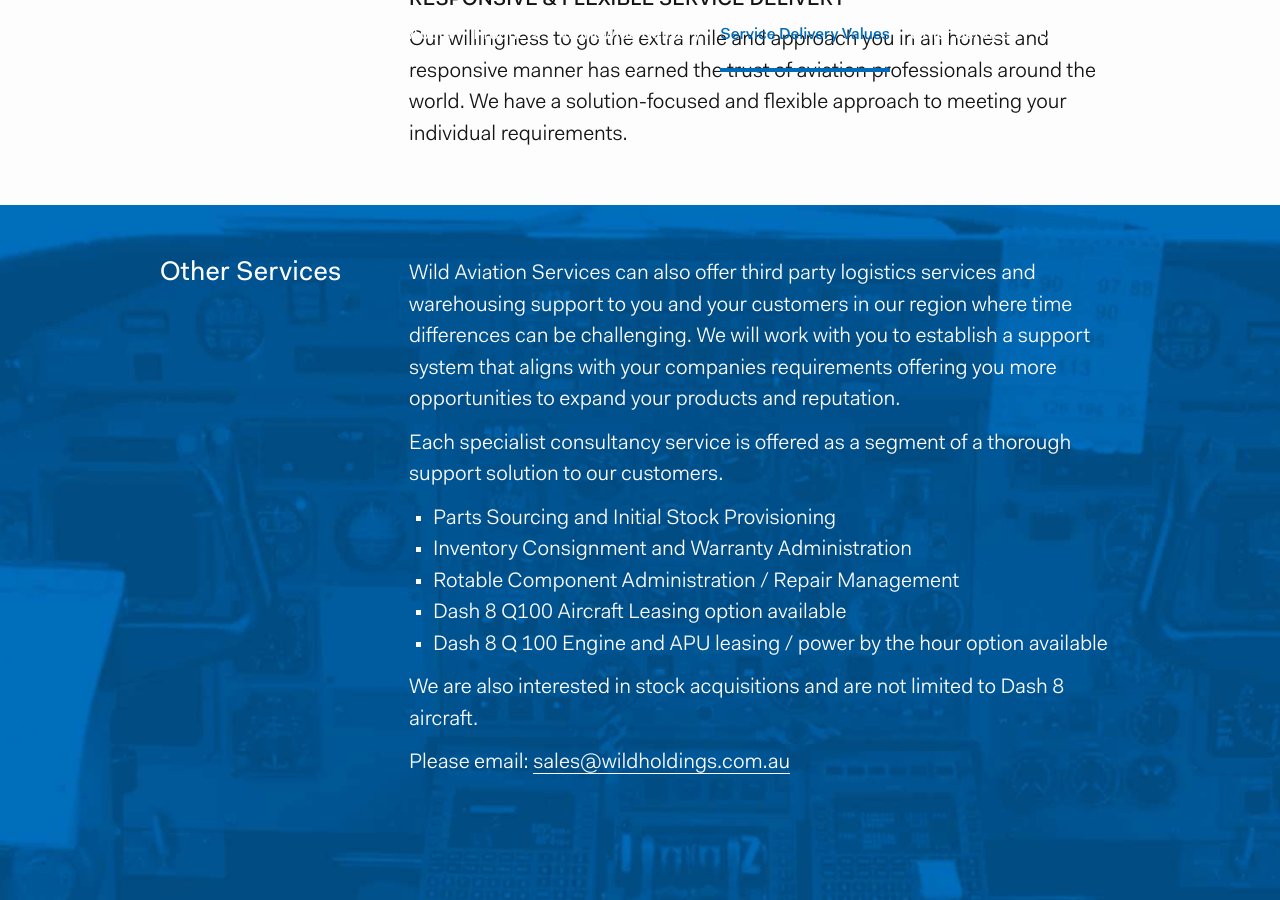
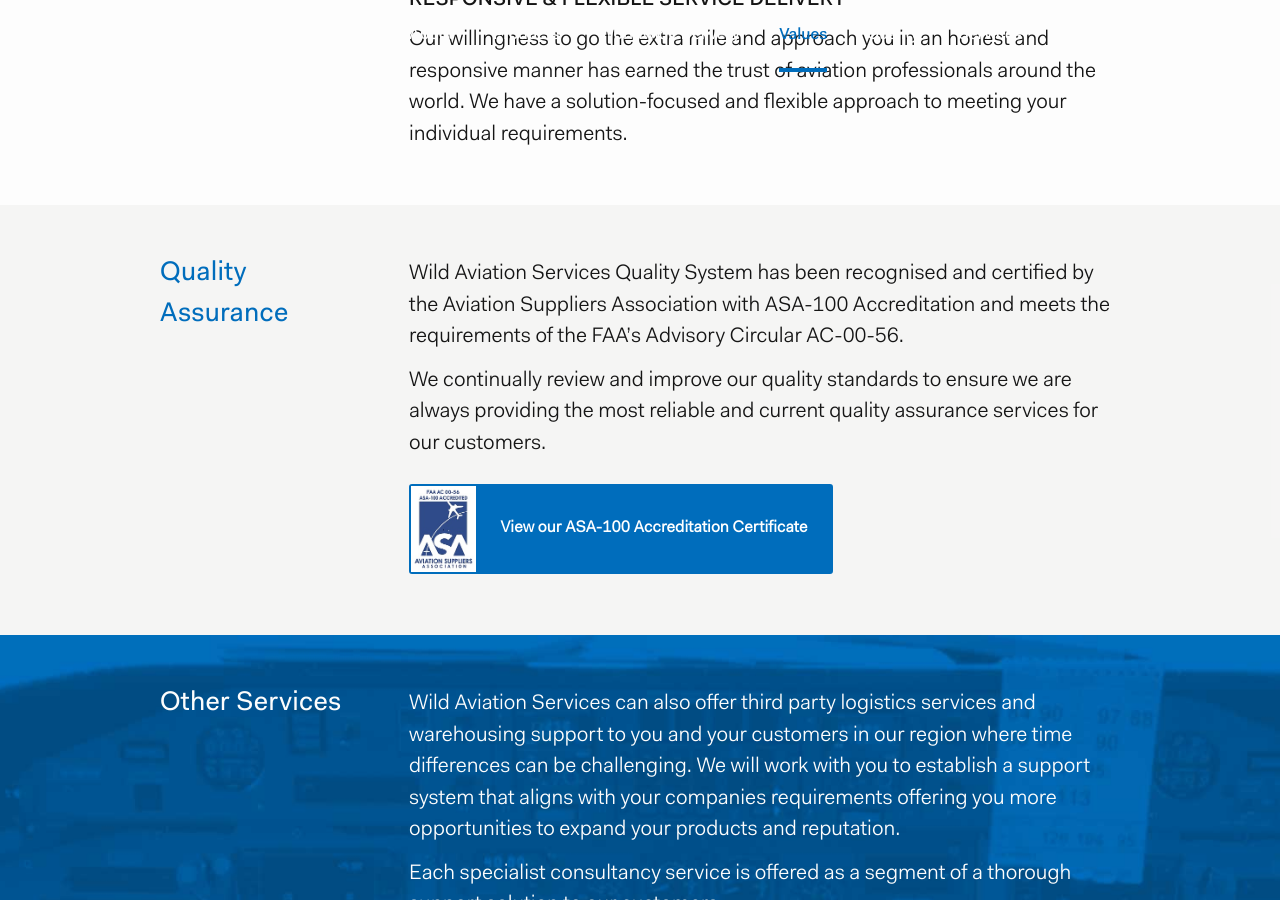
Before and after one commit to callumflack/wild-aviation, a Jekyll site: the page built from index.md, in a window 1280 px wide and 900 px high, scrolled down 3527 px. Built offline with Jekyll 4.4.1, drawn with Linux system fonts in a browser that asks for light colours; nearby versions of some CDN libraries; some of the changed text lies outside the part shown.

Commit message:
add: new "Quality" section

```diff
--- /dev/null
+++ b/_includes/quality-button.html
@@ -0,0 +1,15 @@
+<div class="Quality-button">
+  <a
+    href="{{ site.imageurl }}WASP-cert.pdf"
+    target="_blank"
+    rel="noopener noreferrer"
+  >
+    <img
+      src="{{ site.imageurl }}ASA100_FAAtag_ReflexProc.jpg"
+      alt="ASA-100 Accredited by Aviation Suppliers Association"
+    >
+    <span>
+      View our ASA-100 Accreditation Certificate
+    </span>
+  </a>
+</div>
--- a/_layouts/index.html
+++ b/_layouts/index.html
@@ -50,14 +50,29 @@ layout: default
         <div class="Grid-cell u-lg-size9of12">
           <nav class="c-nav" id="nav">
               <!-- manual html setup to manipulate wording on mobile -->
-                            <div class="c-nav-item"><a href="#About">About</a></div>
-                            <div class="c-nav-item"><a href="#Products">Products</a></div>
-                            <div class="c-nav-item"><a href="#WorldwideDelivery"><span class="u-smDown-hide">Worldwide </span>Delivery</a></div>
-                            <div class="c-nav-item"><a href="#ServiceDeliveryValues"><span class="u-smDown-hide">Service Delivery </span>Values</a></div>
-                            <div class="c-nav-item"><a href="#OtherServices"><span class="u-smDown-hide">Other </span>Services</a></div>
-                            <div class="c-nav-item"><a href="#ContactUs">Contact<span class="u-smDown-hide"> Us</span></a></div>
+              <!-- <span class="u-smDown-hide"> -->
+              <div class="c-nav-item">
+                <a href="#About">About</a>
+              </div>
+              <div class="c-nav-item">
+                <a href="#Products">Products</a>
+              </div>
+              <div class="c-nav-item">
+                <a href="#WorldwideDelivery">Worldwide Delivery</a>
+              </div>
+              <div class="c-nav-item">
+                <a href="#ServiceDeliveryValues">Values</a>
+              </div>
+              <div class="c-nav-item">
+                <a href="#QualityAssurance">Quality</a>
+              </div>
+              <div class="c-nav-item">
+                <a href="#OtherServices">Services</a>
+              </div>
+              <div class="c-nav-item">
+                <a href="#ContactUs">Contact</a>
+              </div>
           </nav>
-
         </div>
       </div>
     </div>
@@ -69,7 +84,7 @@ layout: default
   {% for section in page.sections %}
     <section
       class="c-section {% if section.background %}c-section--reverse{% endif %} {% if section.panel %}c-section--panel{% endif %}"
-            id="{{ section.title | remove: " " }}">
+      id="{{ section.title | remove: ' ' }}">
 
       {% if section.background %}
         {% assign image = section.background %}
@@ -90,7 +105,7 @@ layout: default
 
         <div class="Grid Grid--withGutter">
           <div class="Grid-cell u-sm-size3of12">
-                        <h2 class="">{{ section.title |  }}</h2>
+            <h2 class="">{{ section.title }}</h2>
           </div>
           <div class="Grid-cell u-sm-size9of12">
             {% if section.team %}
@@ -112,6 +127,9 @@ layout: default
                 {% include form.html %}
               {% endif %}
             </div>
+            {% if section.button %}
+              {% include quality-button.html %}
+            {% endif %}
           </div>
 
         </div>
@@ -125,7 +143,8 @@ layout: default
   <div class="o-container">
     <div class="Grid Grid--withGutter">
       <div class="Grid-cell u-sm-before3of12 u-sm-size9of12">
-                <p class="">Copyright © 2016 Wild Aviation Services. <span class="u-smDown-lineBreak">Site by <a href="http://www.patternworks.com.au">Patternworks</a>.</span></p>
+        <p class="">
+          Copyright © 2016 Wild Aviation Services. <span class="u-smDown-lineBreak">Site by <a href="http://callumflack.design">Callum Flack Design</a>.</span></p>
       </div>
     </div>
   </div>
--- a/index.md
+++ b/index.md
@@ -64,6 +64,14 @@ sections:
         ### RESPONSIVE & FLEXIBLE SERVICE DELIVERY
         Our willingness to go the extra mile and approach you in an honest and responsive manner has earned the trust of aviation professionals around the world. We have a solution-focused and flexible approach to meeting your individual requirements.
 
+  - title: Quality Assurance
+    button: true
+    panel: true
+    copy: |
+        Wild Aviation Services Quality System has been recognised and certified by the Aviation Suppliers Association with ASA-100 Accreditation and meets the requirements of the FAA’s Advisory Circular AC-00-56.
+
+        We continually review and improve our quality standards to ensure we are always providing the most reliable and current quality assurance services for our customers.
+
   - title: Other Services
     background: otherservices.jpg
     copy: |
```
Also changed, not shown: src/styles/_component.quality-button.scss (added, +34 -0 lines). Lines whose indentation alone changed are shown as unchanged.
